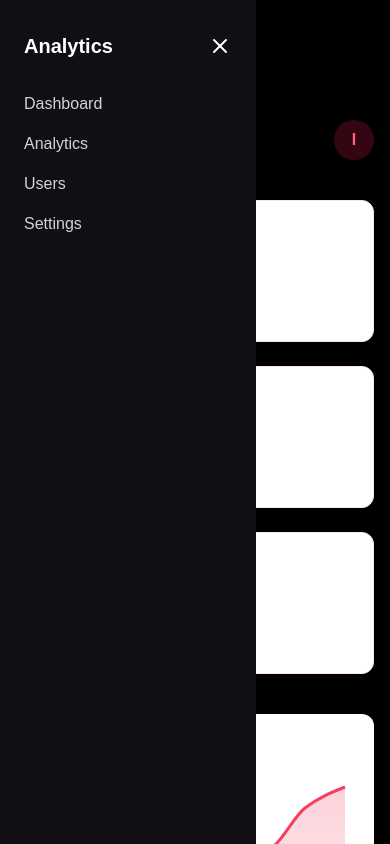
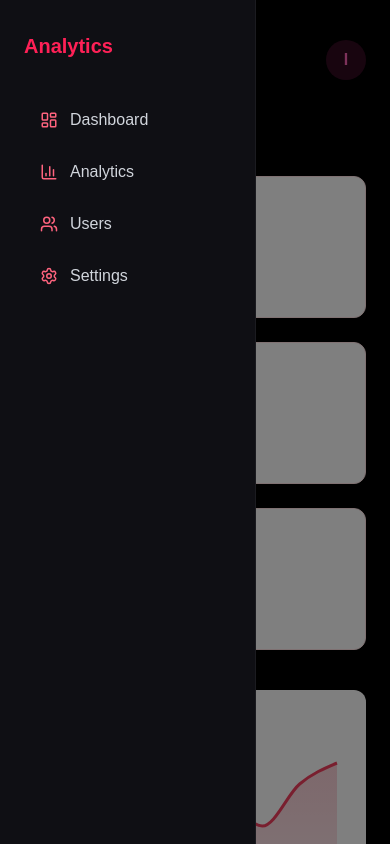
Before and after one commit to brizavda/analytics-dashboard, a Next.js app: page /dashboard in a window 390 px wide. Both pictures are taken after a click on the button 34 px from the left and 34 px from the top of the page. Shown: the top 844 px of the page. Built offline with nearby package versions, Linux system fonts and the light colour scheme.

Commit message:
feat: remove MobileSidebar component and integrate mobile navigation into Sidebar

```diff
--- a/app/components/MobileSidebar.tsx
+++ /dev/null
@@ -1,68 +0,0 @@
-"use client";
-
-import { AnimatePresence, motion } from "framer-motion";
-import { Menu, X } from "lucide-react";
-import Link from "next/link";
-import { useState } from "react";
-
-export default function MobileSidebar() {
-  const [open, setOpen] = useState(false);
-
-  return (
-    <>
-      {/* Button */}
-      <button
-        onClick={() => setOpen(true)}
-        className="fixed top-4 left-4 z-50 bg-rose-500 text-white p-2 rounded-lg lg:hidden"
-      >
-        <Menu size={20} />
-      </button>
-
-      <AnimatePresence>
-        {open && (
-          <>
-            {/* Overlay */}
-            <motion.div
-              className="fixed inset-y-0 left-0 z-40 w-64 bg-black"
-              onClick={() => setOpen(false)}
-              initial={{ opacity: 0 }}
-              animate={{ opacity: 1 }}
-              exit={{ opacity: 0 }}
-            />
-
-            {/* Sidebar */}
-            <motion.aside
-              className="fixed top-0 left-0 w-64 h-full bg-[#0f0f14] z-50 px-6 py-8"
-              initial={{ x: -300 }}
-              animate={{ x: 0 }}
-              exit={{ x: -300 }}
-              transition={{ type: "spring", stiffness: 260, damping: 25 }}
-            >
-              <div className="flex justify-between items-center mb-8">
-                <h2 className="text-xl font-bold text-white">
-                  Analytics <span className="text-rose-500"></span>
-                </h2>
-                <button onClick={() => setOpen(false)}>
-                  <X className="text-white" />
-                </button>
-              </div>
-
-              <nav className="flex flex-col gap-4">
-                {["Dashboard", "Analytics", "Users", "Settings"].map((item) => (
-                  <Link
-                    key={item}
-                    href="/dashboard"
-                    onClick={() => setOpen(false)}
-                    className="text-gray-300 hover:text-white transition"
-                  >
-                    {item}
-                  </Link>
-                ))}
-              </nav>
-            </motion.aside>
-          </>
-        )}
-      </AnimatePresence>
-    </>
-  );
-}
--- a/app/components/Sidebar.tsx
+++ b/app/components/Sidebar.tsx
@@ -1,7 +1,8 @@
 "use client";
 
-import { BarChart3, LayoutDashboard, Settings, Users } from "lucide-react";
+import { BarChart3, LayoutDashboard, Menu, Settings, Users } from "lucide-react";
 import Link from "next/link";
+import { useState } from "react";
 
 const navItems = [
   { label: "Dashboard", href: "/dashboard", icon: LayoutDashboard },
@@ -11,20 +12,49 @@ const navItems = [
 ];
 
 export default function Sidebar() {
+  const [open, setOpen] = useState(false);
+
   return (
-    <aside className="hidden lg:flex w-64 h-screen fixed left-0 top-0 bg-[#0f0f14] border-r border-white/5">
+    <>
+      {/* HAMBURGER — SOLO MOBILE */}
+      <button
+        onClick={() => setOpen(true)}
+        className="lg:hidden fixed top-6 left-6 z-50 p-2 rounded-lg bg-rose-500 text-white shadow-lg"
+      >
+        <Menu size={20} />
+      </button>
+
+      {/* OVERLAY MOBILE */}
+      {open && (
+        <div
+          onClick={() => setOpen(false)}
+          className="fixed inset-0 bg-black/50 z-40 lg:hidden"
+        />
+      )}
+
+      {/* SIDEBAR */}
+      <aside
+        className={`
+          fixed inset-y-0 left-0 z-50 w-64
+          bg-[#0f0f14] border-r border-white/5
+          transform transition-transform duration-300
+          ${open ? "translate-x-0" : "-translate-x-full"}
+          lg:translate-x-0 lg:static lg:flex
+        `}
+      >
         <div className="flex flex-col w-full px-6 py-8">
-        {/* Logo */}
+          {/* LOGO */}
           <h2 className="text-xl font-bold text-white mb-10">
             <span className="text-rose-500">Analytics</span>
           </h2>
 
-        {/* Navigation */}
+          {/* NAVIGATION */}
           <nav className="flex flex-col gap-3">
             {navItems.map((item) => (
               <Link
                 key={item.label}
                 href={item.href}
+                onClick={() => setOpen(false)}
                 className="flex items-center gap-3 px-4 py-2 rounded-lg text-gray-300 hover:text-white hover:bg-rose-500/10 transition"
               >
                 <item.icon size={18} className="text-rose-400" />
@@ -34,5 +64,6 @@ export default function Sidebar() {
           </nav>
         </div>
       </aside>
+    </>
   );
 }
--- a/app/components/ui/DashboardHeader.tsx
+++ b/app/components/ui/DashboardHeader.tsx
@@ -1,28 +1,25 @@
-
 export default function DashboardHeader() {
   return (
-    <div className="flex flex-col gap-6 md:flex-row md:items-center md:justify-between">
-
+    <header className="flex items-start justify-between gap-4">
       {/* LEFT */}
       <div>
-        <h1 className="text-2xl md:text-3xl font-semibold text-white">
-          Welcome back, <span className="text-rose-500">Italia</span>
+        <h1 className="text-3xl font-semibold text-white">
+          Welcome back, <span className="text-pink-500">Italia</span>
         </h1>
         <p className="text-sm text-gray-400 mt-1">
           Thursday, December 25
         </p>
       </div>
 
-      {/* RIGHT - USER */}
-      <div className="flex items-center gap-3 self-end md:self-auto">
-        <div className="w-10 h-10 rounded-full bg-rose-500/20 flex items-center justify-center text-rose-400 font-semibold">
+      {/* RIGHT — USER */}
+      <div className="flex items-center gap-3">
+        <div className="h-10 w-10 rounded-full bg-pink-500/20 text-pink-400 flex items-center justify-center font-semibold">
           I
         </div>
-        <span className="hidden sm:block text-sm text-gray-200">
+        <span className="hidden sm:block text-sm text-gray-300">
           Italia Barrón
         </span>
       </div>
-
-    </div>
+    </header>
   );
 }
--- a/app/dashboard/page.tsx
+++ b/app/dashboard/page.tsx
@@ -1,6 +1,4 @@
-import MobileSidebar from "../components/MobileSidebar";
 import Sidebar from "../components/Sidebar";
-
 
 import UsersOrdersChart from "@/app/components/ui/UsersOrdersChart";
 import DashboardHeader from "../components/ui/DashboardHeader";
@@ -13,14 +11,11 @@ export default function DashboardPage() {
   return (
     <div className="flex min-h-screen bg-black text-white">
 
-      {/* SIDEBAR */}
+      {/* SIDEBAR (desktop + mobile) */}
       <Sidebar />
 
-      {/* SIDEBAR MOBILE */}
-      <MobileSidebar />
-
       {/* MAIN CONTENT */}
-      <main className="flex-1 lg:ml-64 px-4 sm:px-8 xl:px-12 py-10 space-y-10 max-w-[1400px] mx-auto">
+      <main className="flex-1 lg:ml-64 px-6 sm:px-10 xl:px-14 py-10 space-y-10 max-w-[1400px] mx-auto w-full">
 
         {/* HEADER */}
         <DashboardHeader />
```
Lines whose indentation alone changed are shown as unchanged.
